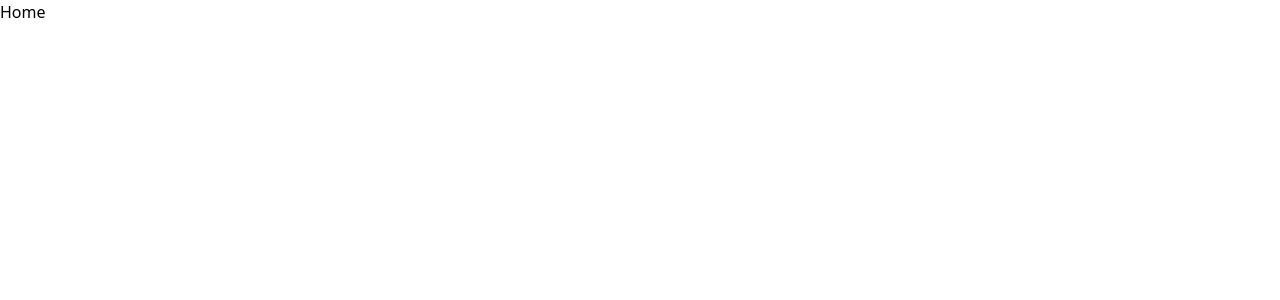
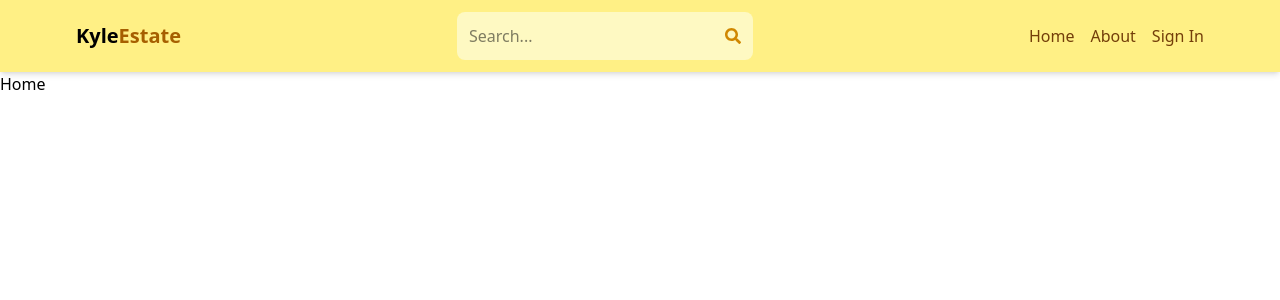
Before and after one commit to krosario27/mern-estate, a React (Vite) app in the folder client/: page / in a window 1280 px wide. Shown: the top 300 px of the page. Built offline with nearby package versions, Linux system fonts and the light colour scheme.

Commit message:
create header component

```diff
--- a/client/package.json
+++ b/client/package.json
@@ -13,6 +13,7 @@
     "@tailwindcss/vite": "^4.0.8",
     "react": "^19.0.0",
     "react-dom": "^19.0.0",
+    "react-icons": "^5.5.0",
     "react-router-dom": "^7.2.0",
     "tailwindcss": "^4.0.8"
   },
--- a/client/src/App.jsx
+++ b/client/src/App.jsx
@@ -6,10 +6,13 @@
 import SignUp from './pages/SignUp'
 import About from './pages/About'
 import Profile from './pages/Profile'
+import Header from './components/Header'
 
 
 export default function App() {
-  return <BrowserRouter>
+  return (
+    <BrowserRouter>
+    <Header />
       <Routes>
         <Route path="/" element={<Home />} />
         <Route path="/sign-in" element={<SignIn />} />
@@ -18,8 +21,6 @@
         <Route path="/profile" element={<Profile />} />
       </Routes>
 
-
-
-
     </BrowserRouter>
+  );
 }
--- /dev/null
+++ b/client/src/components/Header.jsx
@@ -0,0 +1,44 @@
+import { FaSearch } from 'react-icons/fa';
+import { Link } from 'react-router-dom';
+
+export default function Header() {
+  return (
+    <header className='bg-yellow-200 shadow-md '>
+
+        <div className='flex justify-between items-center max-w-6xl mx-auto p-3'>
+
+            <Link to="/">
+            <h1 className='font-bold text-sm sm:text-xl flex flex-wrap'>
+                <span className='text-white-500'>Kyle</span>
+                <span className='text-yellow-700'>Estate</span>
+            </h1>
+            </Link>
+
+            <form className='bg-yellow-100 p-3 rounded-lg flex items-center'>
+                <input
+                    type='text'
+                    placeholder='Search...'
+                    className='bg-transparent focus:outline-none w-24 sm:w-64'
+                />
+                <FaSearch className='text-yellow-600'/>
+            </form>
+
+            <ul className='flex gap-4'>
+                <Link to="/">
+                    <li className='hidden sm:inline text-yellow-900 hover:underline'>Home</li>
+                </Link>
+
+                <Link to="/about">
+                    <li className='hidden sm:inline text-yellow-900 hover:underline'>About</li>
+                </Link>
+
+                <Link to="/sign-in">
+                    <li className='text-yellow-900 hover:underline'>Sign In</li>
+                </Link>
+            </ul>
+
+        </div>
+
+    </header>
+  )
+}
```
Also changed, not shown: 1 other file (tests, documents, lock files or other folders). Lines whose indentation alone changed are shown as unchanged.
